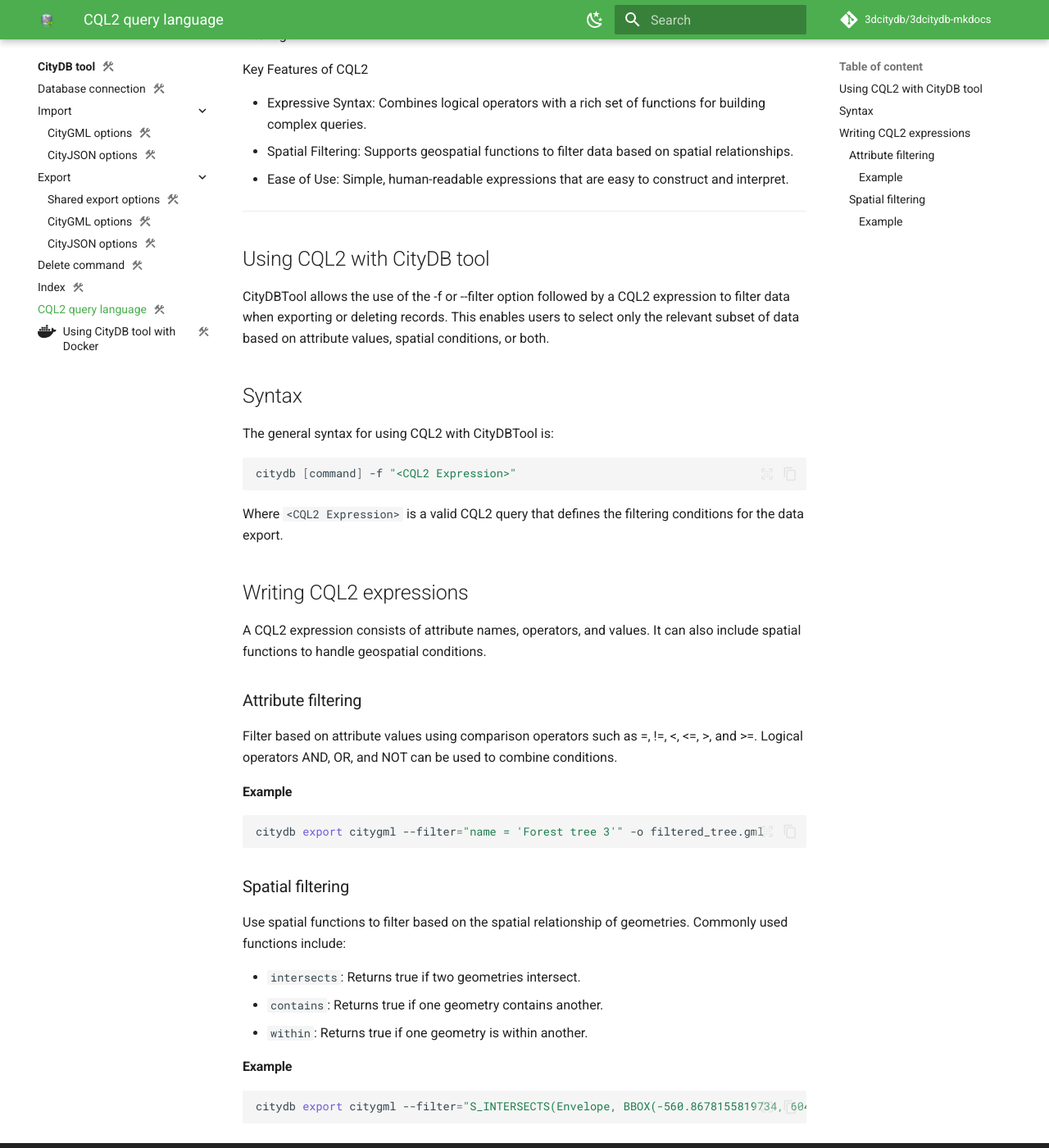
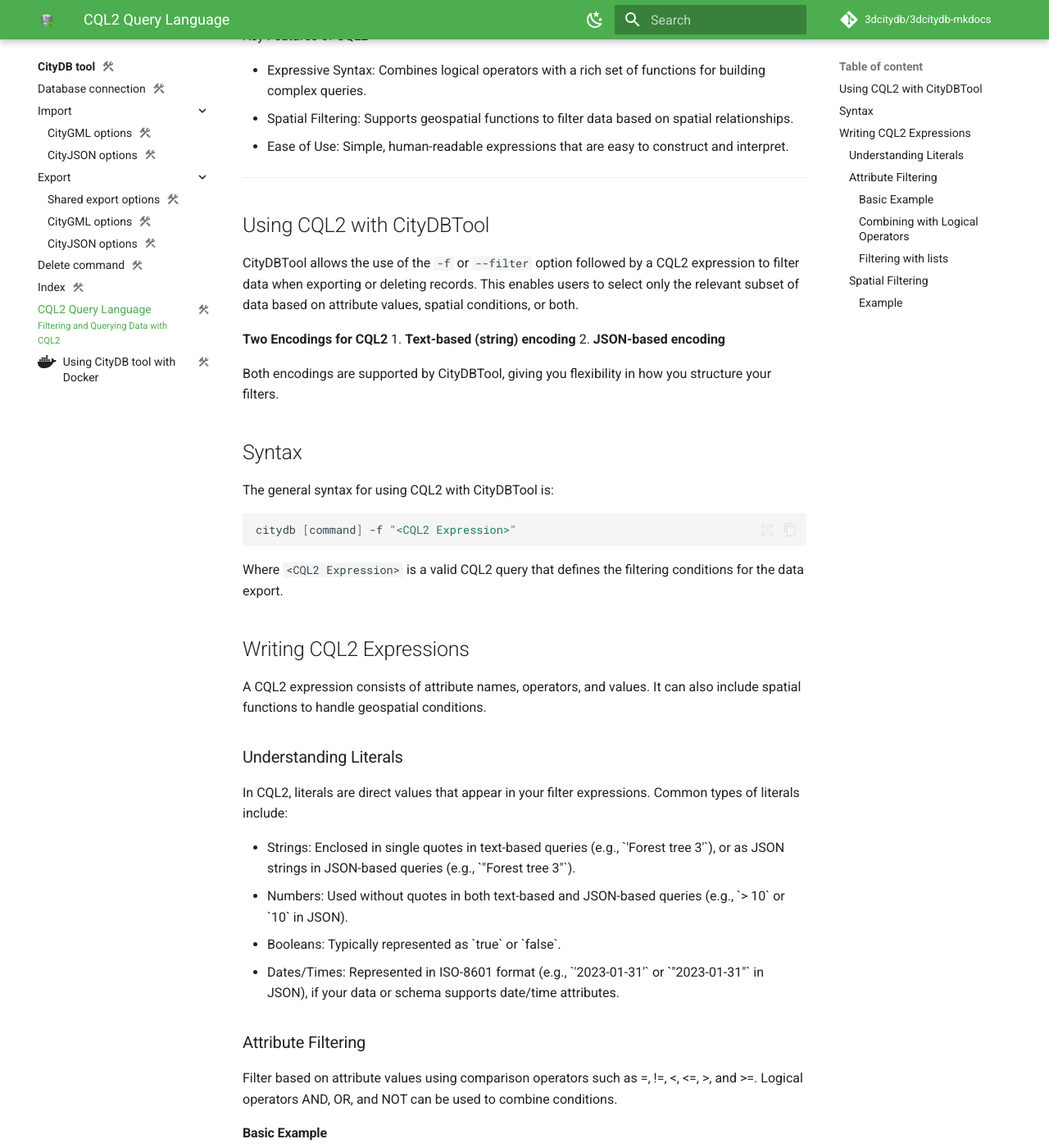
Before and after one commit to BWibo/3dcitydb-mkdocs, an MkDocs documentation site: the page built from docs/citydb-tool/cql2.md, in a window 1280 px wide and 1400 px high, scrolled down 382 px. Shown: the whole window at 82% size. Built offline with MkDocs 1.6.1 and Material for MkDocs 9.7.7, drawn with Linux system fonts in a browser that asks for light colours; comment, search, counter and statistics services are not loaded; some of the changed text lies outside the part shown.

Commit message:
Update Cql2 -> Added json filters

````diff
--- a/docs/citydb-tool/cql2.md
+++ b/docs/citydb-tool/cql2.md
@@ -1,15 +1,12 @@
 ---
-# title: CQL2 query language
-description: Filtering and Querying Data with CQL2
+title: CQL2 Query Language
+subtitle: Filtering and Querying Data with CQL2
+description:
 # icon: material/filter
 status: wip
-tags:
-  - citydb-tool
-  - cql2
-  - query
 ---
 
-# CQL2 query language
+# CQL2 Query Language
 
 **CQL2** (Common Query Language 2) is an advanced query language used to filter and query spatial and attribute
 data within the **3DCityDB Tool**. It allows users to define precise queries for exporting or deleting features
@@ -26,11 +23,17 @@
 
 ---
 
-## Using CQL2 with CityDB tool
+## Using CQL2 with CityDBTool
 
-CityDBTool allows the use of the -f or --filter option followed by a CQL2 expression to filter data when exporting or
+CityDBTool allows the use of the `-f` or `--filter` option followed by a CQL2 expression to filter data when exporting or
 deleting records. This enables users to select only the relevant subset of data based on attribute values,
 spatial conditions, or both.
+
+**Two Encodings for CQL2**
+1. **Text-based (string) encoding**
+2. **JSON-based encoding**
+
+Both encodings are supported by CityDBTool, giving you flexibility in how you structure your filters.
 
 ## Syntax
 
@@ -42,23 +45,89 @@
 
 Where `<CQL2 Expression>` is a valid CQL2 query that defines the filtering conditions for the data export.
 
-## Writing CQL2 expressions
+## Writing CQL2 Expressions
 
-A CQL2 expression consists of attribute names, operators, and values. It can also include spatial
-functions to handle geospatial conditions.
+A CQL2 expression consists of attribute names, operators, and values. It can also include spatial functions to handle geospatial conditions.
 
-### Attribute filtering
+### Understanding Literals
+In CQL2, literals are direct values that appear in your filter expressions. Common types of literals include:
+
+- Strings: Enclosed in single quotes in text-based queries (e.g., \`'Forest tree 3'\`), or as JSON strings in JSON-based queries (e.g., \`"Forest tree 3"\`).
+- Numbers: Used without quotes in both text-based and JSON-based queries (e.g., \`> 10\` or \`10\` in JSON).
+- Booleans: Typically represented as \`true\` or \`false\`.
+- Dates/Times: Represented in ISO-8601 format (e.g., \`'2023-01-31'\` or \`"2023-01-31"\` in JSON), if your data or schema supports date/time attributes.
+
+### Attribute Filtering
 
 Filter based on attribute values using comparison operators such as =, !=, <, <=, >, and >=. Logical operators
 AND, OR, and NOT can be used to combine conditions.
 
-#### Example
-
+#### Basic Example
+Text-based Filter
 ```bash
 citydb export citygml --filter="name = 'Forest tree 3'" -o filtered_tree.gml
 ```
 
-### Spatial filtering
+Json-based Filter
+```json
+{
+  "op": "=",
+  "args": [
+    { "property": "name" },
+    "Forest tree 3"
+  ]
+}
+```
+
+#### Combining with Logical Operators
+
+Text-based Filter
+```bash
+citydb export citygml --filter="name = 'Forest tree 3' AND height > '1'" -o filtered_tree.gml
+```
+
+Json-based Filter
+```json
+{
+  "op": "AND",
+  "args": [
+    {
+      "op": "=",
+      "args": [
+        { "property": "name" },
+        "Forest tree 3"
+      ]
+    },
+    {
+      "op": ">",
+      "args": [
+        { "property": "height" },
+        "1"
+      ]
+    }
+  ]
+}
+```
+
+#### Filtering with lists
+
+Text-based Filter
+```bash
+citydb export citygml --filter="name IN ('Forest tree 1', 'Forest tree 2', 'Forest tree 3')" -o filtered_trees.gml
+```
+
+Json-based Filter
+```json
+{
+  "op": "IN",
+  "args": [
+    { "property": "name" },
+    ["Forest tree 1", "Forest tree 2", "Forest tree 3"]
+  ]
+}
+```
+
+### Spatial Filtering
 
 Use spatial functions to filter based on the spatial relationship of geometries. Commonly used functions include:
 
@@ -68,6 +137,28 @@
 
 #### Example
 
+Text-based Filter
 ```bash
 citydb export citygml --filter="S_INTERSECTS(Envelope, BBOX(-560.8678155819734, 604.1012795512906, -553.8099297783192, 627.1318523068805))" @options.txt -o=output.gml
 ```
+
+Json-based Filter
+```json
+{
+  "op": "func",
+  "function": "S_INTERSECTS",
+  "args": [
+    { "property": "Envelope" },
+    {
+      "op": "func",
+      "function": "BBOX",
+      "args": [
+        -560.8678155819734,
+        604.1012795512906,
+        -553.8099297783192,
+        627.1318523068805
+      ]
+    }
+  ]
+}
+```
````
